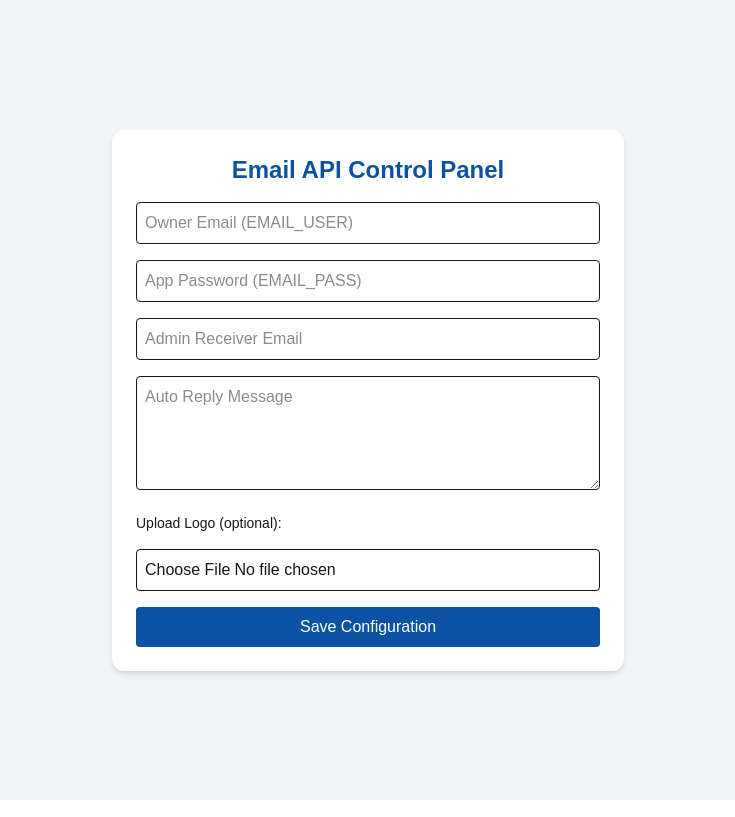
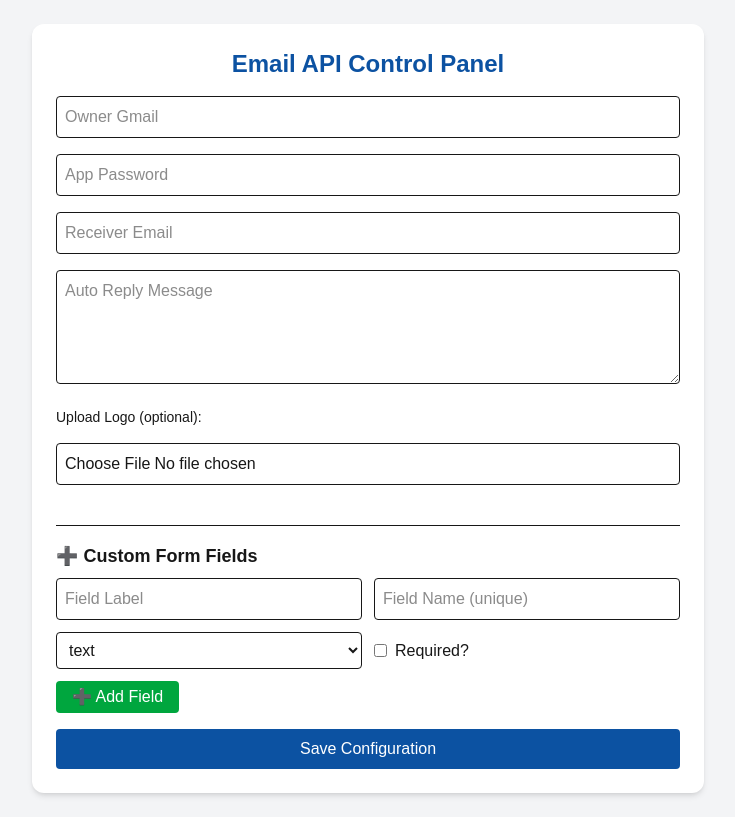
Before and after one commit to devanshwebhost/indocsmails.com, a Next.js app: page / in a window 1280 px wide. Shown: the whole page, without its empty margins (272-1007 px from the left). Built offline with nearby package versions, Linux system fonts and the light colour scheme.

Commit message:
Initial commit

```diff
--- a/app/page.js
+++ b/app/page.js
@@ -8,12 +8,43 @@ export default function Home() {
     adminEmail: '',
     replyMessage: '',
   });
+
   const [logo, setLogo] = useState(null);
   const [responseMsg, setResponseMsg] = useState('');
+  const [loading, setLoading] = useState(false);
+
+  // Custom field builder state
+  const [customFields, setCustomFields] = useState([]);
+  const [newField, setNewField] = useState({
+    type: 'text',
+    label: '',
+    name: '',
+    required: false,
+  });
+
+  const fieldTypes = ['text', 'email', 'phone', 'file', 'textarea'];
 
   const handleChange = (e) => {
     const { name, value } = e.target;
     setFormData(prev => ({ ...prev, [name]: value }));
+  };
+
+  const handleNewFieldChange = (e) => {
+    const { name, value, type, checked } = e.target;
+    setNewField(prev => ({
+      ...prev,
+      [name]: type === 'checkbox' ? checked : value,
+    }));
+  };
+
+  const addField = () => {
+    if (!newField.label || !newField.name) return alert('Label and Name required');
+    setCustomFields(prev => [...prev, newField]);
+    setNewField({ type: 'text', label: '', name: '', required: false });
+  };
+
+  const removeField = (index) => {
+    setCustomFields(prev => prev.filter((_, i) => i !== index));
   };
 
   const handleLogoChange = (e) => {
@@ -22,13 +53,19 @@ export default function Home() {
 
   const handleSubmit = async (e) => {
     e.preventDefault();
+    setLoading(true);
+    setResponseMsg('');
 
     const form = new FormData();
     form.append('ownerEmail', formData.ownerEmail);
     form.append('appPassword', formData.appPassword);
     form.append('adminEmail', formData.adminEmail);
     form.append('replyMessage', formData.replyMessage);
+    form.append('fields', JSON.stringify(customFields));
     if (logo) form.append('logo', logo);
+
+    // Debug log
+    console.log('📦 Sending form data:', [...form.entries()]);
 
     try {
       const res = await fetch('https://indocsmails.onrender.com/config', {
@@ -37,14 +74,18 @@ export default function Home() {
       });
 
       const data = await res.json();
+      console.log('📩 Response:', data);
+
       if (data.success) {
-        setResponseMsg('✅ Config saved successfully!');
+        setResponseMsg('✅ Configuration saved!');
       } else {
-        setResponseMsg('❌ Failed to save config.');
+        setResponseMsg(`❌ Failed to save config: ${data.error || 'Unknown error'}`);
       }
     } catch (err) {
-      setResponseMsg('❌ Server error.');
-      console.error(err);
+      console.error('❌ Network/Server Error:', err);
+      setResponseMsg('❌ Server error');
+    } finally {
+      setLoading(false);
     }
   };
 
@@ -52,60 +93,62 @@ export default function Home() {
     <main className="min-h-screen bg-gray-100 p-6 flex items-center justify-center">
       <form
         onSubmit={handleSubmit}
-        className="bg-white p-6 rounded-xl shadow-md w-full max-w-lg space-y-4"
+        className="bg-white p-6 rounded-xl shadow-md w-full max-w-2xl space-y-4"
       >
         <h2 className="text-2xl font-bold text-center text-[#0c52a2]">Email API Control Panel</h2>
 
-        <input
-          type="email"
-          name="ownerEmail"
-          placeholder="Owner Email (EMAIL_USER)"
-          className="w-full p-2 border rounded"
-          onChange={handleChange}
-          required
-        />
-        <input
-          type="password"
-          name="appPassword"
-          placeholder="App Password (EMAIL_PASS)"
-          className="w-full p-2 border rounded"
-          onChange={handleChange}
-          required
-        />
-        <input
-          type="email"
-          name="adminEmail"
-          placeholder="Admin Receiver Email"
-          className="w-full p-2 border rounded"
-          onChange={handleChange}
-          required
-        />
-        <textarea
-          name="replyMessage"
-          placeholder="Auto Reply Message"
-          rows="4"
-          className="w-full p-2 border rounded"
-          onChange={handleChange}
-        ></textarea>
+        {/* Email Config */}
+        <input type="email" name="ownerEmail" placeholder="Owner Gmail" className="w-full p-2 border rounded" onChange={handleChange} required />
+        <input type="password" name="appPassword" placeholder="App Password" className="w-full p-2 border rounded" onChange={handleChange} required />
+        <input type="email" name="adminEmail" placeholder="Receiver Email" className="w-full p-2 border rounded" onChange={handleChange} required />
+        <textarea name="replyMessage" placeholder="Auto Reply Message" rows="4" className="w-full p-2 border rounded" onChange={handleChange}></textarea>
 
-        <label className="block text-sm">Upload Logo (optional):</label>
-        <input
-          type="file"
-          accept="image/*"
-          className="w-full p-2 border rounded"
-          onChange={handleLogoChange}
-        />
+        {/* Logo Upload */}
+        <label className="block text-sm font-medium">Upload Logo (optional):</label>
+        <input type="file" accept="image/*" className="w-full p-2 border rounded" onChange={handleLogoChange} />
 
+        {/* --- Custom Field Builder --- */}
+        <div className="mt-6 border-t pt-4">
+          <h3 className="font-semibold mb-2 text-lg">➕ Custom Form Fields</h3>
+
+          <div className="grid md:grid-cols-2 gap-3">
+            <input type="text" name="label" placeholder="Field Label" className="p-2 border rounded" value={newField.label} onChange={handleNewFieldChange} />
+            <input type="text" name="name" placeholder="Field Name (unique)" className="p-2 border rounded" value={newField.name} onChange={handleNewFieldChange} />
+            <select name="type" className="p-2 border rounded" value={newField.type} onChange={handleNewFieldChange}>
+              {fieldTypes.map(type => <option key={type} value={type}>{type}</option>)}
+            </select>
+            <label className="flex items-center space-x-2">
+              <input type="checkbox" name="required" checked={newField.required} onChange={handleNewFieldChange} />
+              <span>Required?</span>
+            </label>
+          </div>
+
+          <button type="button" onClick={addField} className="mt-3 bg-green-600 text-white px-4 py-1 rounded hover:bg-green-700">
+            ➕ Add Field
+          </button>
+
+          {/* Show added fields */}
+          <ul className="mt-4 space-y-2">
+            {customFields.map((field, index) => (
+              <li key={index} className="p-2 bg-gray-100 rounded flex justify-between items-center">
+                <span>{field.label} ({field.type}) {field.required && '*'}</span>
+                <button type="button" onClick={() => removeField(index)} className="text-red-600 hover:underline">Remove</button>
+              </li>
+            ))}
+          </ul>
+        </div>
+
+        {/* Submit Button */}
         <button
           type="submit"
-          className="w-full bg-[#0c52a2] text-white py-2 rounded hover:bg-[#083d7a]"
+          disabled={loading}
+          className={`w-full ${loading ? 'bg-gray-400' : 'bg-[#0c52a2] hover:bg-[#083d7a]'} text-white py-2 rounded`}
         >
-          Save Configuration
+          {loading ? 'Saving...' : 'Save Configuration'}
         </button>
 
-        {responseMsg && (
-          <p className="text-center mt-2 font-medium">{responseMsg}</p>
-        )}
+        {/* Response Message */}
+        {responseMsg && <p className="text-center mt-2 font-medium">{responseMsg}</p>}
       </form>
     </main>
   );
```
Also changed, not shown: package.json (+7 -4 lines), 1 other file (tests, documents, lock files or other folders).
